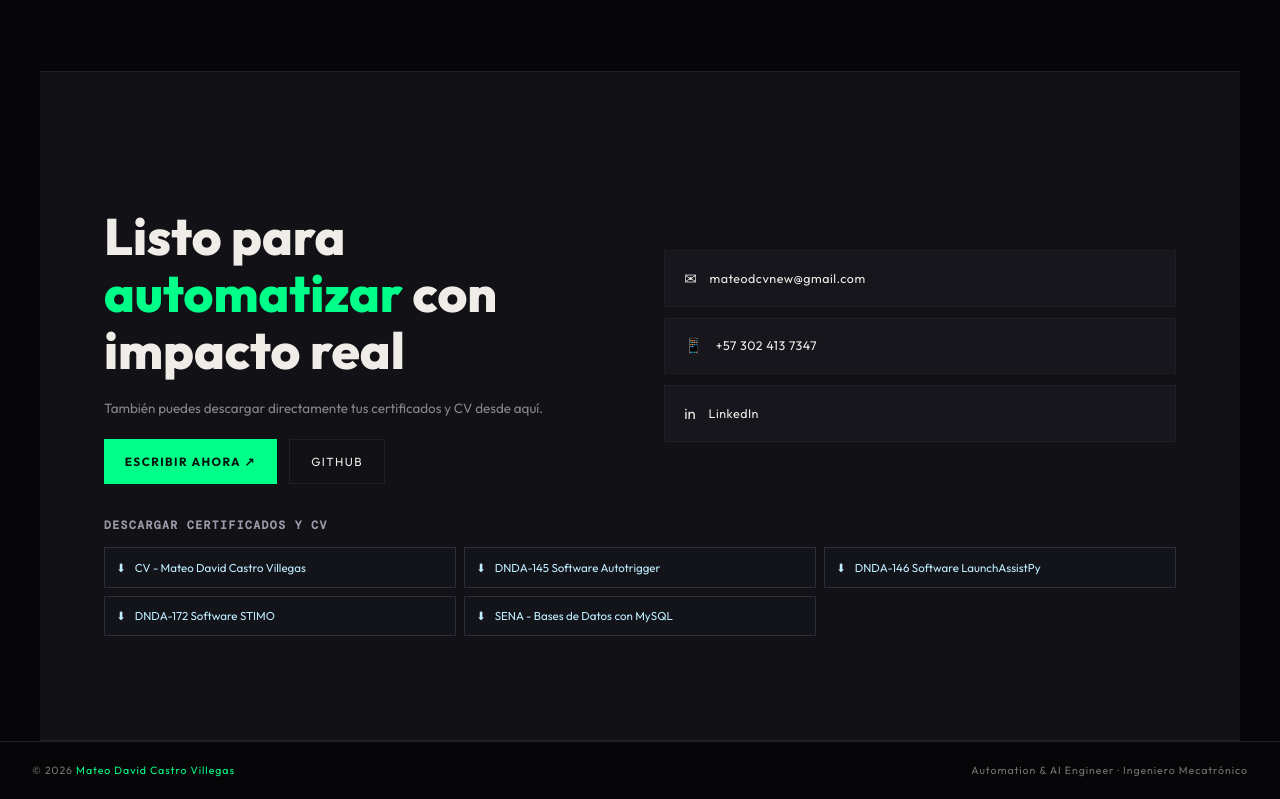
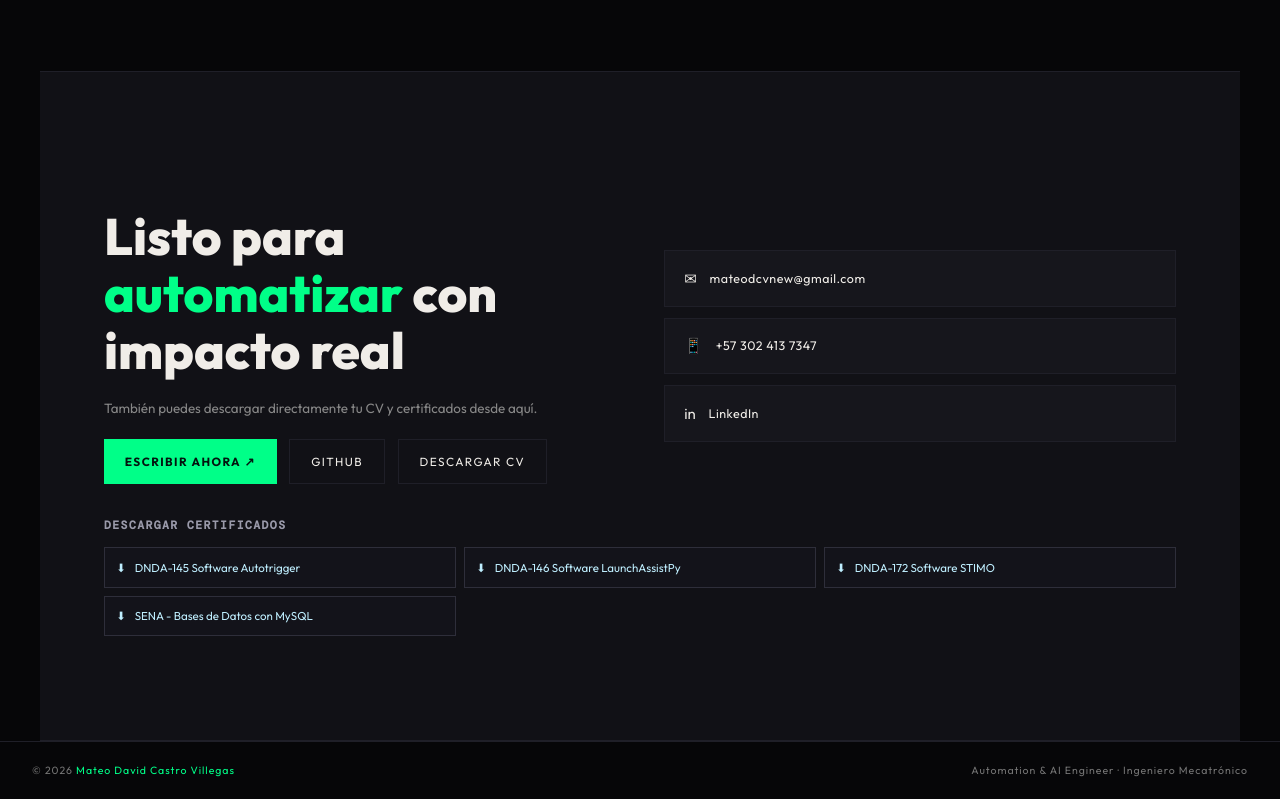
Before and after one commit to theo272004/mi-cv-web, a React (Vite) app: page / in a window 1280 px wide. Shown: the part 4254-5053 px from the top of the page. Built offline with nearby package versions, Linux system fonts and the light colour scheme.

Commit message:
Add direct CV download button and keep certificates separate

```diff
--- a/src/App.jsx
+++ b/src/App.jsx
@@ -83,8 +83,9 @@ const launchImages = [
   assetUrl('img/projects/launchassistpy-gesture.jpg'),
 ]
 
+const cvFile = assetUrl('certificados/CV_Mateo_David_Castro_Villegas.pdf')
+
 const certificates = [
-  { title: 'CV - Mateo David Castro Villegas', file: assetUrl('certificados/CV_Mateo_David_Castro_Villegas.pdf') },
   { title: 'DNDA-145 Software Autotrigger', file: assetUrl('certificados/DNDA-145_Software_Autotrigger_Registro.pdf') },
   { title: 'DNDA-146 Software LaunchAssistPy', file: assetUrl('certificados/DNDA-146_Software_LaunchAssistPy_Registro.pdf') },
   { title: 'DNDA-172 Software STIMO', file: assetUrl('certificados/DNDA-172_Software_STIMO_Registro.pdf') },
@@ -531,10 +532,11 @@ function App() {
         <div className="contact-inner">
           <div>
             <div className="contact-headline reveal">Listo para <em>automatizar</em> con impacto real</div>
-            <p className="contact-text reveal">También puedes descargar directamente tus certificados y CV desde aquí.</p>
+            <p className="contact-text reveal">También puedes descargar directamente tu CV y certificados desde aquí.</p>
             <div className="hero-cta reveal">
               <a href="mailto:mateodcvnew@gmail.com" className="btn btn-primary">Escribir ahora ↗</a>
               <a href="https://github.com/theo272004" target="_blank" rel="noreferrer" className="btn btn-ghost">GitHub</a>
+              <a href={cvFile} target="_blank" rel="noreferrer" className="btn btn-ghost">Descargar CV</a>
             </div>
           </div>
 
@@ -546,7 +548,7 @@ function App() {
         </div>
 
         <div className="downloads">
-          <h3 className="downloads-title">Descargar certificados y CV</h3>
+          <h3 className="downloads-title">Descargar certificados</h3>
           <div className="downloads-grid">
             {certificates.map((c) => (
               <a className="download-chip" key={c.title} href={c.file} target="_blank" rel="noreferrer">
```
